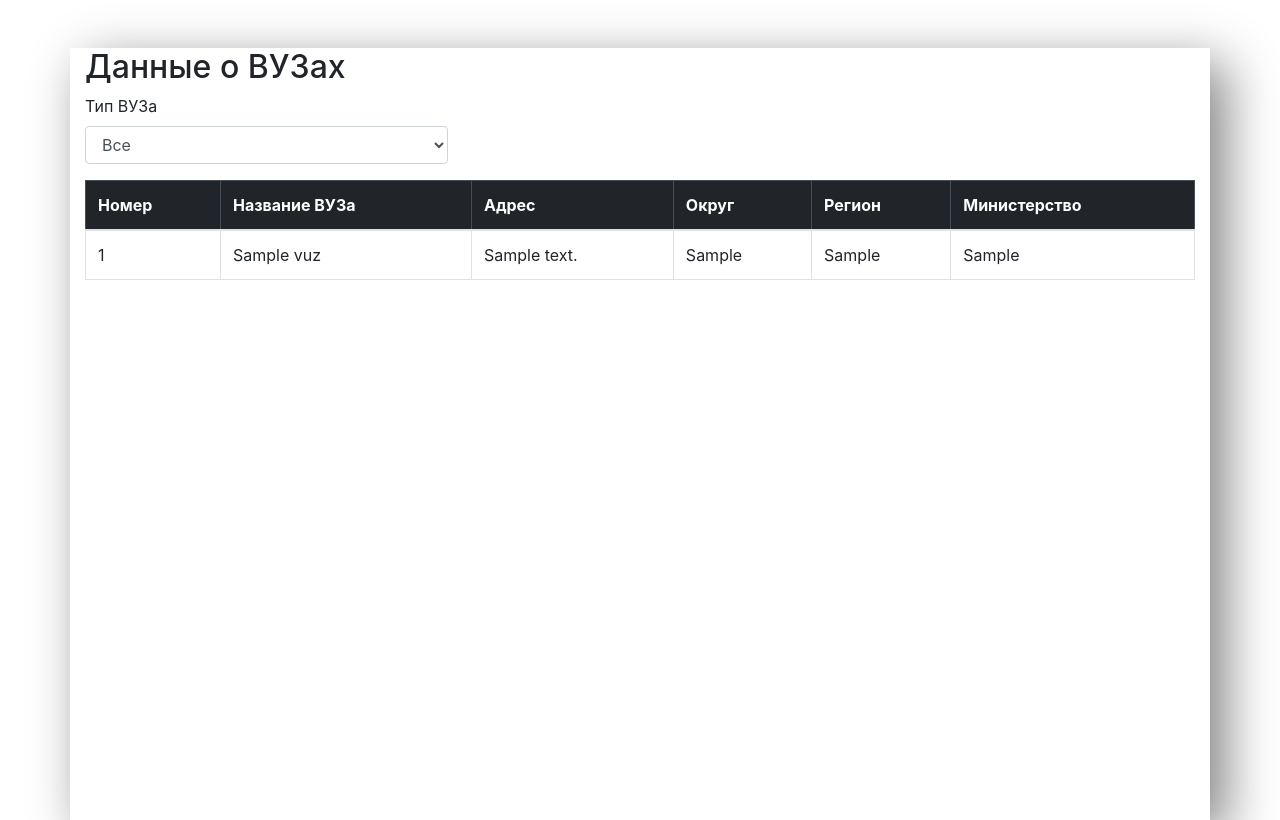
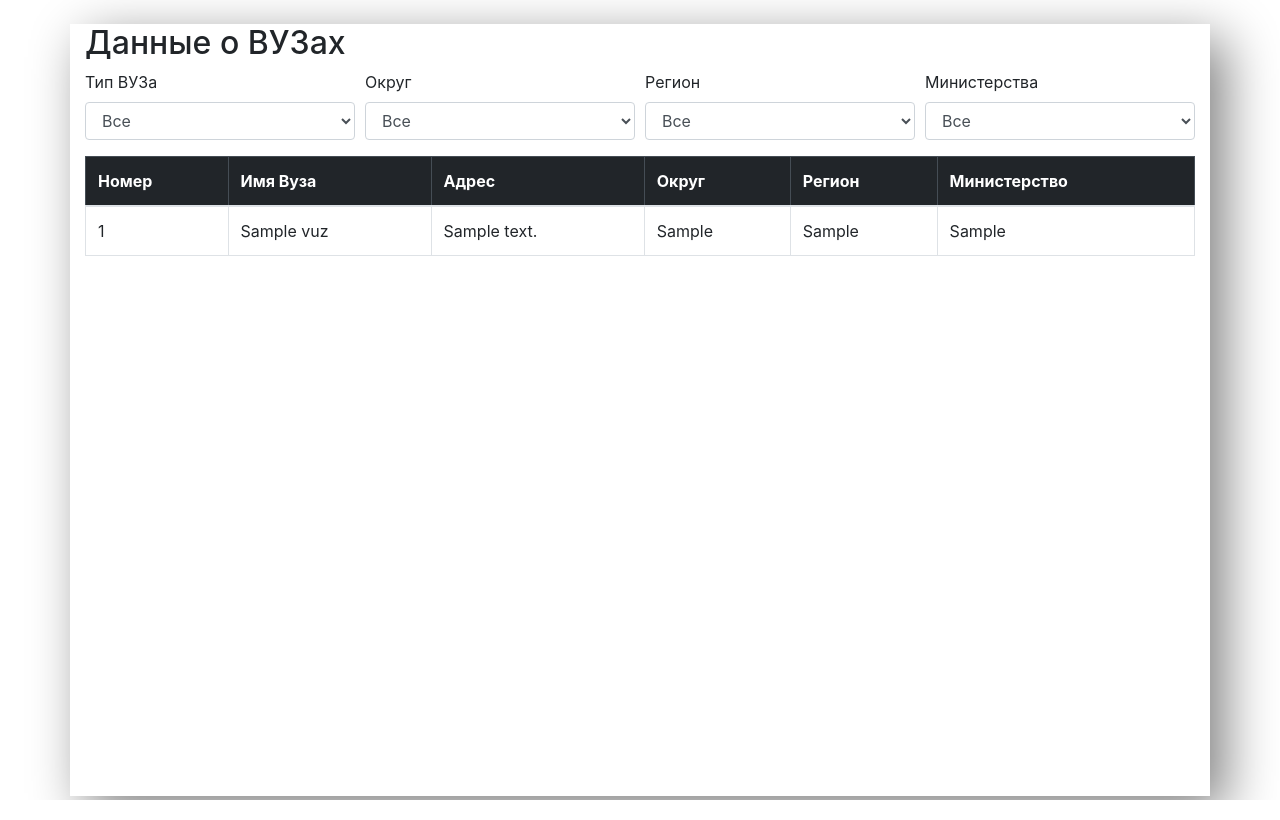
Before and after one commit to EngoyanSY/NIR_Engoyan, a Django app: page /vuz/ in a window 1280 px wide. Run offline with Django 4.2, Linux system fonts and the light colour scheme; tables that the repository leaves empty hold one stand-in row (values such as "Sample post"); some libraries are stand-ins or nearby versions.

Commit message:
feat: filters for vuz

```diff
--- a/server/vuz/templates/vuz/vuz.html
+++ b/server/vuz/templates/vuz/vuz.html
@@ -31,15 +31,42 @@
     </style>
 </head>
 <body>
-    <div class="container mt-5" style="box-shadow: 15px 15px 50px grey">
+    <div class="container mt-4" style="box-shadow: 15px 15px 50px grey">
     <h2>Данные о ВУЗах</h2>
     <div class="form-row">
-            <div class="form-group col-md-4">
+            <div class="form-group col-md-3">
                 <label for="vuzType">Тип ВУЗа</label>
                 <select id="vuzType" class="form-control">
                     <option value="">Все</option>
                     <option value="Головные">Головные</option>
                     <option value="Филиалы">Филиалы</option>
+                </select>
+            </div>
+            <div class="form-group col-md-3">
+                <label for="districtFilter">Округ</label>
+                <select id="districtFilter" class="form-control">
+                    <option value="">Все</option>
+                    {% for district in districts %}
+                    <option value="{{ district.id_district__district }}">{{ district.id_district__district}}</option>
+                    {% endfor %}
+                </select>
+            </div>
+            <div class="form-group col-md-3">
+                <label for="regionFilter">Регион</label>
+                <select id="regionFilter" class="form-control">
+                    <option value="">Все</option>
+                    {% for region in regions %}
+                    <option value="{{ region.id_region__region }}">{{ region.id_region__region}}</option>
+                    {% endfor %}
+                </select>
+            </div>
+            <div class="form-group col-md-3">
+                <label for="ministryFilter">Министерства</label>
+                <select id="ministryFilter" class="form-control">
+                    <option value="">Все</option>
+                    {% for minist in ministry %}
+                    <option value="{{ minist.id_ministry__ministry }}">{{ minist.id_ministry__ministry}}</option>
+                    {% endfor %}
                 </select>
             </div>
     </div>
@@ -48,9 +75,9 @@
             <thead class="table-dark">
                 <tr>
                     <th>Номер</th>
-                    <th class="hidden-column">Номер</th>
-                    <th class="hidden-column">Номер</th>
-                    <th>Название ВУЗа</th>
+                    <th class="hidden-column">id_listedu</th>
+                    <th class="hidden-column">id_parent</th>
+                    <th>Имя Вуза</th>
                     <th>Адрес</th>
                     <th>Округ</th>
                     <th>Регион</th>
@@ -85,7 +112,7 @@
         const programFilter = document.getElementById('vuzType').value;
         const tableBody = document.getElementById('vuzTableBody'); // предполагается, что это тело вашей таблицы
         const rows = tableBody.getElementsByTagName('tr');
-
+        console.log(programFilter)
         for (let i = 0; i < rows.length; i++) {
             const cells = rows[i].getElementsByTagName('td');
             if (cells.length > 0) {
@@ -106,9 +133,35 @@
             }
         }
     }
+    </script>
+    <script>
+    function filterTable() {
+        const districtFilter = document.getElementById('districtFilter').value.toLowerCase();
+        const regionFilter = document.getElementById('regionFilter').value.toLowerCase();
+        const ministryFilter = document.getElementById('ministryFilter').value.toLowerCase();
+        const tableBody = document.getElementById('vuzTableBody');
+        const rows = tableBody.getElementsByTagName('tr');
 
+        for (let i = 0; i < rows.length; i++) {
+            const cells = rows[i].getElementsByTagName('td');
+            const district = cells[5].textContent.toLowerCase();
+            const region = cells[6].textContent.toLowerCase();
+            const ministry = cells[7].textContent.toLowerCase();
+
+            // Проверка условий фильтрации
+            const districtMatch = districtFilter === '' || district === districtFilter;
+            const regionMatch = regionFilter === '' || region === regionFilter;
+            const ministryMatch = ministryFilter === '' || ministry === ministryFilter;
+            // Установка видимости строки
+            rows[i].style.display = districtMatch && regionMatch && ministryMatch ? 'table-row' : 'none';
+        }
+    }
     // Обработчик события для фильтра
     document.getElementById('vuzType').addEventListener('change', filterVuzTable);
+    document.getElementById('districtFilter').addEventListener('change', filterTable);
+    document.getElementById('regionFilter').addEventListener('change', filterTable);
+    document.getElementById('ministryFilter').addEventListener('change', filterTable);
+
     </script>
     <script>
     // JavaScript для обработки кликов по строкам таблицы
--- a/server/vuz/views.py
+++ b/server/vuz/views.py
@@ -12,7 +12,16 @@ from .models import (
 
 def vuz(request):
     vuz = Vuz.objects.all().select_related('id_region', 'id_district', 'id_ministry')
-    return render(request, 'vuz/vuz.html', {'vuz': vuz})
+    regions = vuz.values('id_region__region').distinct().order_by('id_region__region')
+    districts = vuz.values('id_district__district').distinct().order_by('id_district__district')
+    ministry = vuz.values('id_ministry__ministry').distinct().order_by('id_ministry__ministry')
+    context = {
+        'regions': regions,
+        'districts': districts,
+        'ministry': ministry,
+        'vuz': vuz,
+    }
+    return render(request, 'vuz/vuz.html', context)
 
 def prog(request, vuz_id):
     vuz = Vuz.objects.get(pk=vuz_id)
```
Also changed, not shown: server/vuz/templates/vuz/prog.html (+13 -0 lines).
